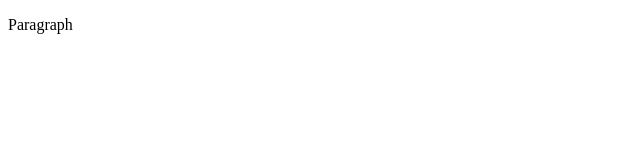
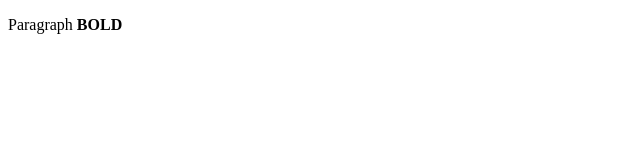
Before and after one commit to brianpereboom/brianpereboom.github.io, a plain HTML site: page index.html in a window 1280 px wide. Shown: the full height of the page, 0-640 px from the left. Drawn offline with Linux system fonts and the light colour scheme.

Commit message:
Update index.html

```diff
--- a/index.html
+++ b/index.html
@@ -5,7 +5,7 @@
   </head>
   <body>
     <p>
-      Paragraph
+      Paragraph <strong>BOLD</strong>
     </p>
   </body>
 </html>
```
